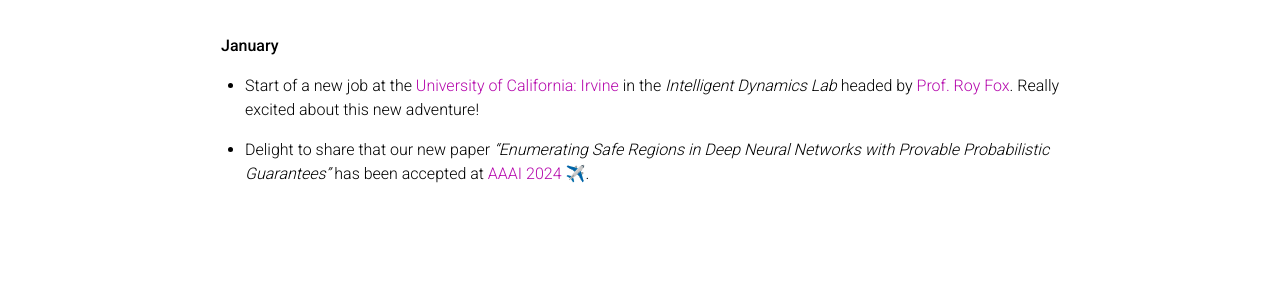
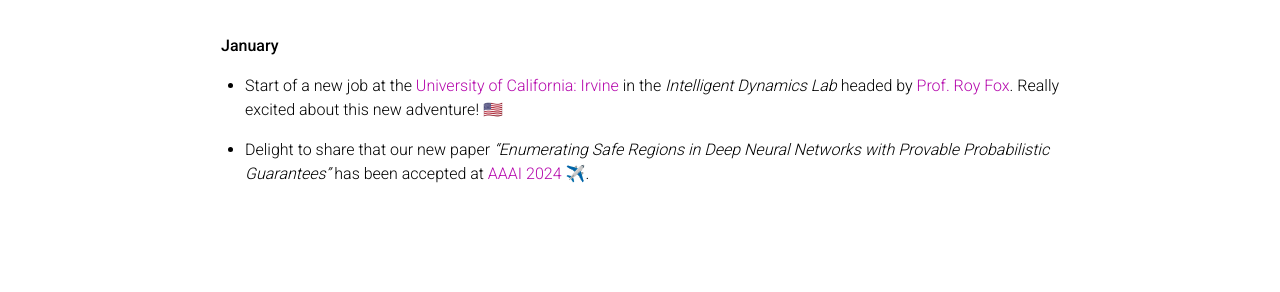
Before and after one commit to d-corsi/d-corsi.github.io, a Jekyll site: the page built from _news/news_2024.md, in a window 1280 px wide. Shown: the part 205-497 px from the top of the page. Built offline with Jekyll 4.4.1, drawn with Linux system fonts in a browser that asks for light colours; comment, search, counter and statistics services are not loaded; a style sheet for code colours, icons or effects is not loaded.

Commit message:
Update news_2024.md

```diff
--- a/_news/news_2024.md
+++ b/_news/news_2024.md
@@ -6,6 +6,6 @@ inline: true
 
 &emsp;**January**
 
-- Start of a new job at the <a href='https://uci.edu'>University of California: Irvine</a> in the *Intelligent Dynamics Lab* headed by <a href='https://royf.org'>Prof. Roy Fox</a>. Really excited about this new adventure!
+- Start of a new job at the <a href='https://uci.edu'>University of California: Irvine</a> in the *Intelligent Dynamics Lab* headed by <a href='https://royf.org'>Prof. Roy Fox</a>. Really excited about this new adventure! 🇺🇸
 
 - Delight to share that our new paper *"Enumerating Safe Regions in Deep Neural Networks with Provable Probabilistic Guarantees"* has been accepted at <a href='https://aaai.org/aaai-conference/'>AAAI 2024</a> ✈️.
```
